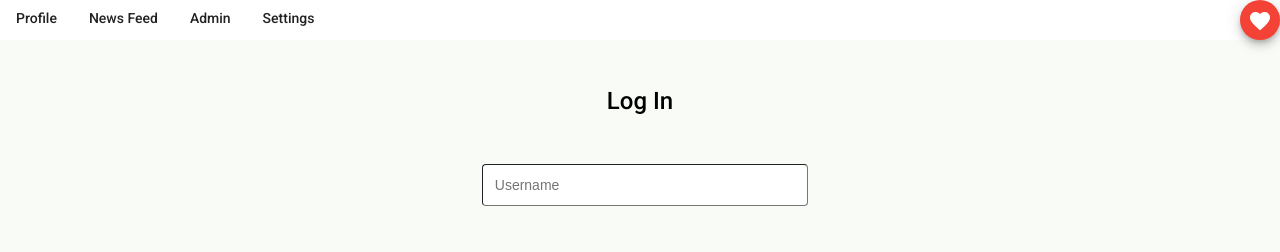
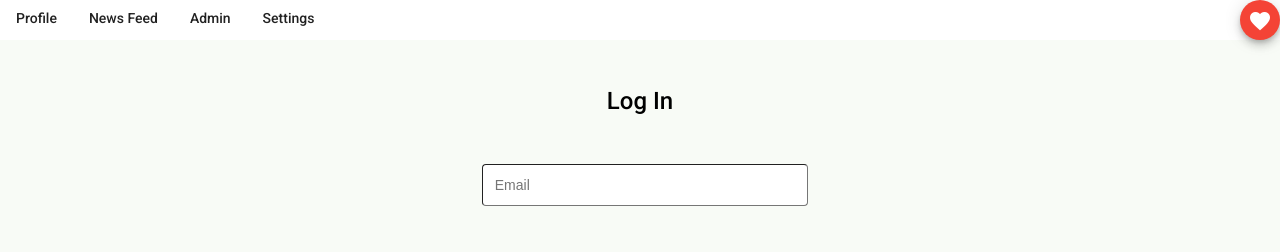
Before and after one commit to David3567/Antra-Share-Feb-2022, an Angular app in the folder antra_final/: page /login in a window 1280 px wide. Shown: the top 252 px of the page. Built offline with nearby package versions, Linux system fonts and the light colour scheme.

Commit message:
minor fixes

```diff
--- a/antra_final/src/app/login/login.component.html
+++ b/antra_final/src/app/login/login.component.html
@@ -2,10 +2,10 @@
 <div class="main-container">
     <form [formGroup]="form" (ngSubmit)="onLogIn()">
 
-        <div class="username-container">
-            <input type="username" placeholder="Username" formControlName="username"><br>
-            <div *ngIf="!username?.valid && (username?.dirty || username?.touched)" class="error">
-                Invalid username
+        <div class="email-container">
+            <input type="email" placeholder="Email" formControlName="email"><br>
+            <div *ngIf="!email?.valid && (email?.dirty || email?.touched)" class="error">
+                Invalid email
             </div>
             <div class="error">{{errorText}}</div>
         </div>
--- a/antra_final/src/app/login/login.component.scss
+++ b/antra_final/src/app/login/login.component.scss
@@ -14,7 +14,7 @@ h1 {
     display: flex;
 }
 
-.username-container {
+.email-container {
     height: 40px;
     padding: 10px;
     padding-left: 0;
@@ -30,7 +30,7 @@ h1 {
 
 }
 
-input[type=username],input[type=password] {
+input[type=email],input[type=password] {
     padding: 12px 12px;
     display: inline-block;
     font-size: 14px;
--- a/antra_final/src/app/login/login.component.ts
+++ b/antra_final/src/app/login/login.component.ts
@@ -18,8 +18,8 @@ export class LoginComponent implements OnInit {
   proceedUrl: string = 'news';
   errorText: string = '';
 
-  get username() {
-    return this.form.get('username');
+  get email() {
+    return this.form.get('email');
   }
 
   get password() {
@@ -37,14 +37,14 @@ export class LoginComponent implements OnInit {
 
   buildform(): {} {
     return {
-      username: ['', [Validators.required, Validators.email]],
+      email: ['', [Validators.required, Validators.email]],
       password: ['', [Validators.required, Validators.minLength(5), passwordValidator(/^(?=.*\d)(?=.*[A-Z])(?=.*[^a-zA-Z])(?=.*?[!@#\$&*~])./)]]
     };
   }
 
   onLogIn() {
     this.userLoginInfo = {
-      'userEmail': this.form.value.username,
+      'userEmail': this.form.value.email,
       'password': this.form.value.password
     }
 
```
